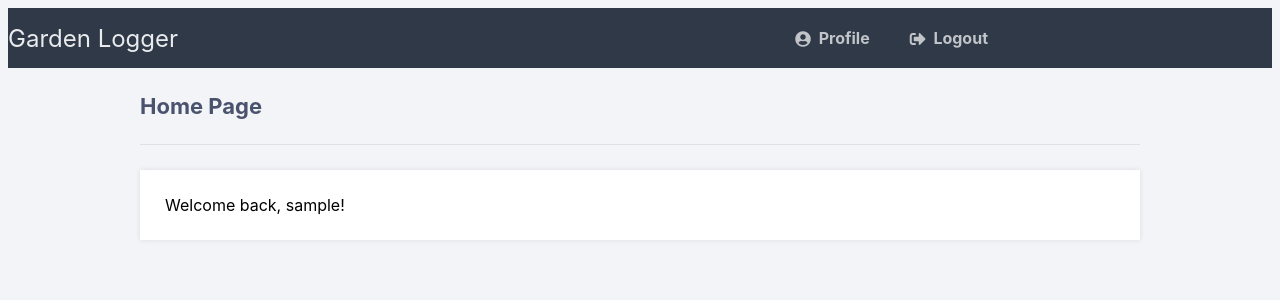
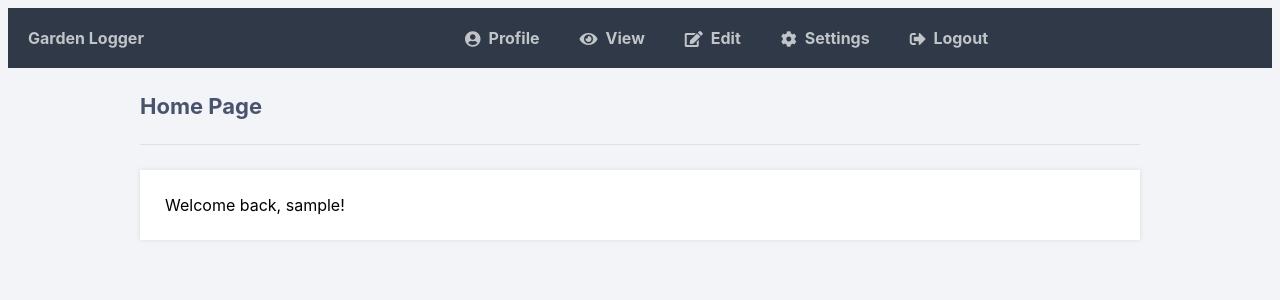
Before and after one commit to JohnyNich/GardenLogger, a PHP site: page /home.php in a window 1280 px wide. Shown: the top 300 px of the page. Run offline with PHP 8.4, Linux system fonts and the light colour scheme; the visitor is signed in with stand-in values (Sample User, id 1).

Commit message:
Added view, edit and settings tabs to the navbar

```diff
--- a/home.php
+++ b/home.php
@@ -18,9 +18,12 @@ if (!isset($_SESSION['loggedin'])) {
   <body class="loggedin">
     <nav class="navtop">
       <div>
-        <h1>Garden Logger</h1>
+        <h1><a href="home.php">Garden Logger</a></h1>
         <a href="profile.php"><i class="fas fa-user-circle"></i>Profile</a>
-				<a href="logout.php"><i class="fas fa-sign-out-alt"></i>Logout</a>
+        <a href="view.php"><i class="fas fa-eye"></i>View</a>
+        <a href="edit.php"><i class="fas fa-edit"></i>Edit</a>
+        <a href="settings.php"><i class="fas fa-cog"></i>Settings</a>
+	<a href="logout.php"><i class="fas fa-sign-out-alt"></i>Logout</a>
       </div>
     </nav>
     <div class="content">
```
